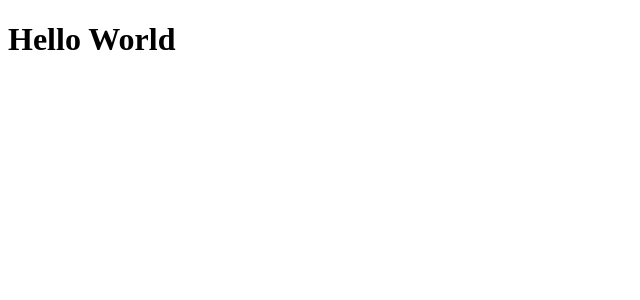
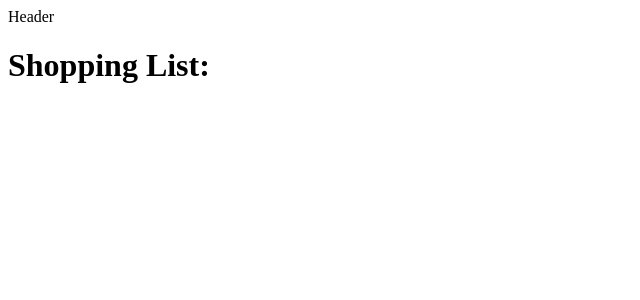
Before and after one commit to ari-harlem-caballero/Adv-React-Scratch-shopping-list-enhanced, a React app: page / in a window 1280 px wide. Shown: the top 300 px of the page, without its empty margins (0-640 px from the left). Built offline with nearby package versions, Linux system fonts and the light colour scheme.

Commit message:
setting list state

```diff
--- a/src/App.jsx
+++ b/src/App.jsx
@@ -1,4 +1,12 @@
+import Header from "./components/Layout/Header";
+import ShoppingList from "./views/ShoppingList";
+
 export default function App() {
-  return <h1>Hello World</h1>;
+  return (
+    <>
+    <Header />
+    <ShoppingList />
+    </>
+  );
   // provider, header, list
 }
--- a/src/views/ShoppingList.jsx
+++ b/src/views/ShoppingList.jsx
@@ -1,9 +1,20 @@
-import React from 'react'
+import React, { useReducer, useState } from 'react';
 
+const initialItems = [
+  { id: 1, name: 'happiness', bought: false },
+  { id: 2, name: 'meaning to life', bought: false },
+];
+
+const listReducer = (state, action) => {
+
+};
 
 export default function ShoppingList() {
+  const [items, dispatch] = useReducer(listReducer, initialItems);
+  const [newItem, setNewItem] = useState('');
+
   return (
-    <div>ShoppingList</div>
+    <h1>Shopping List:</h1>
   )
   // form/input
   // map items
```
Also changed, not shown: src/components/Items/Item.jsx (renamed from src/components/Item.jsx), src/components/Layout/Header.jsx (renamed from src/components/Header.jsx).
